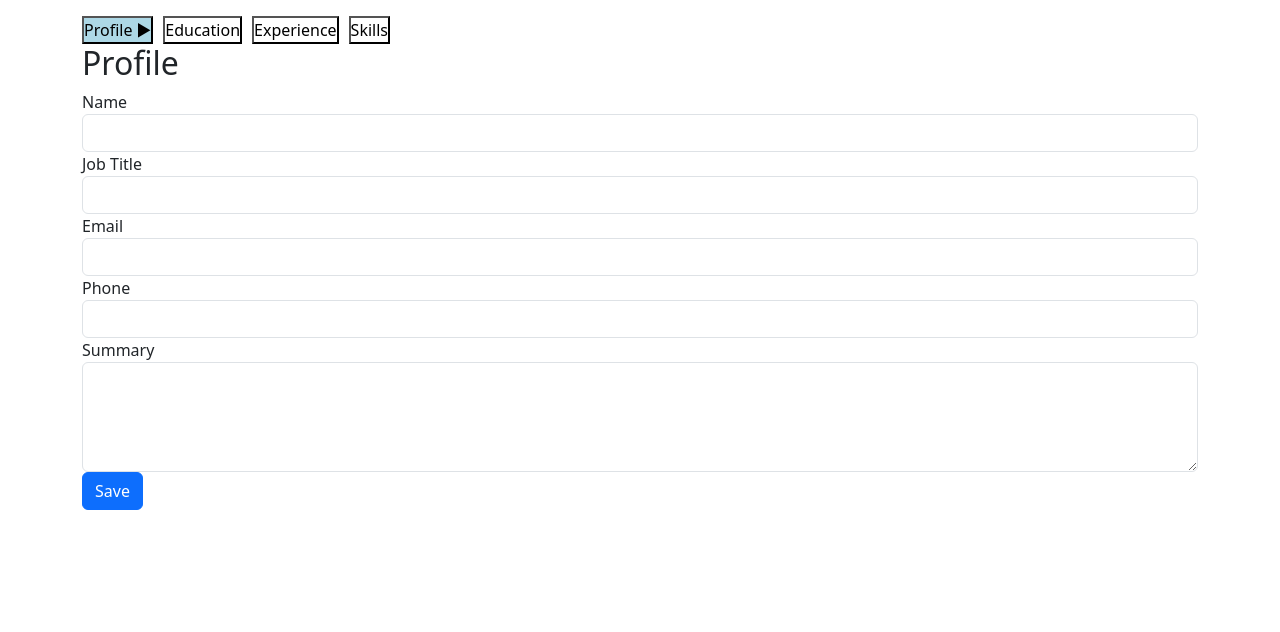
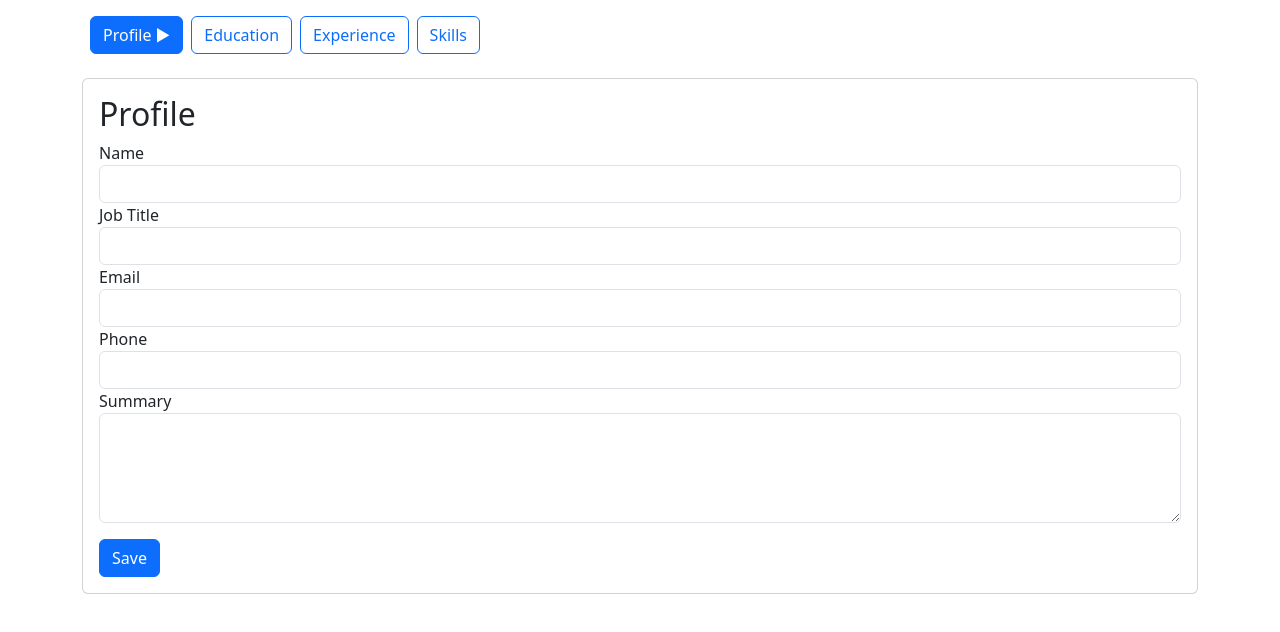
Before and after one commit to omidhokate2002/codent-resume-builder, a React (Create React App) app: page /resume in a window 1280 px wide. Shown: the top 632 px of the page. Built offline with nearby package versions, Linux system fonts and the light colour scheme; data requests are answered from the project's data file.

Commit message:
CSS for create resume page is done

```diff
--- a/src/apps/resume-crafter/education/education.jsx
+++ b/src/apps/resume-crafter/education/education.jsx
@@ -67,7 +67,7 @@ export const EducationInputs = () => {
         onChange={handleChange}
       />
 
-      <button type="submit" className="btn btn-primary">
+      <button type="submit" className="btn btn-primary mt-3">
         Save
       </button>
     </form>
--- a/src/apps/resume-crafter/experience/experience.jsx
+++ b/src/apps/resume-crafter/experience/experience.jsx
@@ -88,7 +88,7 @@ export const ExperienceInputs = () => {
           />
         </div>
 
-        <button type="submit" className="btn btn-primary">
+        <button type="submit" className="btn btn-primary mt-3">
           Save
         </button>
       </form>
--- a/src/apps/resume-crafter/profile/profile.jsx
+++ b/src/apps/resume-crafter/profile/profile.jsx
@@ -80,7 +80,7 @@ export const ProfileInputs = () => {
             onChange={handleChange}
           />
         </div>
-        <button type="submit" className="btn btn-primary">
+        <button type="submit" className="btn btn-primary mt-3">
           Save
         </button>
       </form>
--- a/src/apps/resume-crafter/skills/skills.jsx
+++ b/src/apps/resume-crafter/skills/skills.jsx
@@ -54,12 +54,12 @@ export const SkillsInputs = () => {
           value={skills}
           onChange={handleChange}
         />
-        <button type="submit" className="btn btn-primary">
+        <button type="submit" className="btn btn-primary mt-3">
           Save
         </button>
         <button
           type="submit"
-          className="btn btn-primary"
+          className="btn btn-primary mt-3"
           onClick={handleSubmit}
         >
           Submit
--- a/src/pages/create-resume.jsx
+++ b/src/pages/create-resume.jsx
@@ -27,41 +27,35 @@ const CreateResume = () => {
       <nav className="d-flex">
         <button
           onClick={() => setCurrentPath("/profile")}
-          style={{
-            marginRight: "10px",
-            backgroundColor: currentPath === "/profile" ? "lightblue" : "white",
-          }}
+          className={`btn btn-outline-primary ms-2 ${
+            currentPath === "/profile" && "active"
+          }`}
         >
           Profile {currentPath === "/profile" && <span>&#9658;</span>}
         </button>
         <button
           onClick={() => setCurrentPath("/education")}
-          style={{
-            marginRight: "10px",
-            backgroundColor:
-              currentPath === "/education" ? "lightblue" : "white",
-          }}
+          className={`btn btn-outline-primary ms-2 ${
+            currentPath === "/education" && "active"
+          }`}
         >
           Education {currentPath === "/education" && <span>&#9658;</span>}
         </button>
         <button
           onClick={() => setCurrentPath("/experience")}
-          style={{
-            marginRight: "10px",
-            backgroundColor:
-              currentPath === "/experience" ? "lightblue" : "white",
-          }}
+          className={`btn btn-outline-primary ms-2 ${
+            currentPath === "/experience" && "active"
+          }`}
         >
           Experience {currentPath === "/experience" && <span>&#9658;</span>}
         </button>
         <button
           onClick={() => setCurrentPath("/skills")}
-          style={{
-            marginRight: "10px",
-            backgroundColor: currentPath === "/skills" ? "lightblue" : "white",
-          }}
+          className={`btn btn-outline-primary ms-2 ${
+            currentPath === "/skills" && "active"
+          }`}
         >
-          Skills {currentPath === "/skills" && <span>&#9658;</span>}
+          Skills {currentPath === "/skills"}
         </button>
       </nav>
 
--- a/src/pages/education.jsx
+++ b/src/pages/education.jsx
@@ -1,10 +1,13 @@
 import { EducationInputs } from "../apps/resume-crafter";
+import "bootstrap/dist/css/bootstrap.min.css";
 
 const Education = () => {
   return (
-    <div>
-      <h2>Education</h2>
-      <EducationInputs />
+    <div className="card education-card mt-4">
+      <div className="card-body">
+        <h2 className="card-title">Education</h2>
+        <EducationInputs />
+      </div>
     </div>
   );
 };
--- a/src/pages/experience.jsx
+++ b/src/pages/experience.jsx
@@ -1,10 +1,13 @@
 import { ExperienceInputs } from "../apps/resume-crafter";
+import "bootstrap/dist/css/bootstrap.min.css";
 
 const Experience = () => {
   return (
-    <div>
-      <h2>Experience</h2>
-      <ExperienceInputs />
+    <div className="card experience-card mt-4">
+      <div className="card-body">
+        <h2 className="card-title">Experience</h2>
+        <ExperienceInputs />
+      </div>
     </div>
   );
 };
--- a/src/pages/profile.jsx
+++ b/src/pages/profile.jsx
@@ -1,11 +1,14 @@
 import { ProfileInputs } from "../apps/resume-crafter";
+import "bootstrap/dist/css/bootstrap.min.css";
 
 const Profile = () => {
   return (
-    <>
-      <h2>Profile</h2>
-      <ProfileInputs />
-    </>
+    <div className="card profile-card mt-4">
+      <div className="card-body">
+        <h2 className="card-title">Profile</h2>
+        <ProfileInputs />
+      </div>
+    </div>
   );
 };
 
--- a/src/pages/skills.jsx
+++ b/src/pages/skills.jsx
@@ -1,10 +1,13 @@
 import { SkillsInputs } from "../apps/resume-crafter";
+import "bootstrap/dist/css/bootstrap.min.css";
 
 const Skills = () => {
   return (
-    <div>
-      <h2>Skills</h2>
-      <SkillsInputs />
+    <div className="card skills-card mt-4">
+      <div className="card-body">
+        <h2 className="card-title">Skills</h2>
+        <SkillsInputs />
+      </div>
     </div>
   );
 };
```
